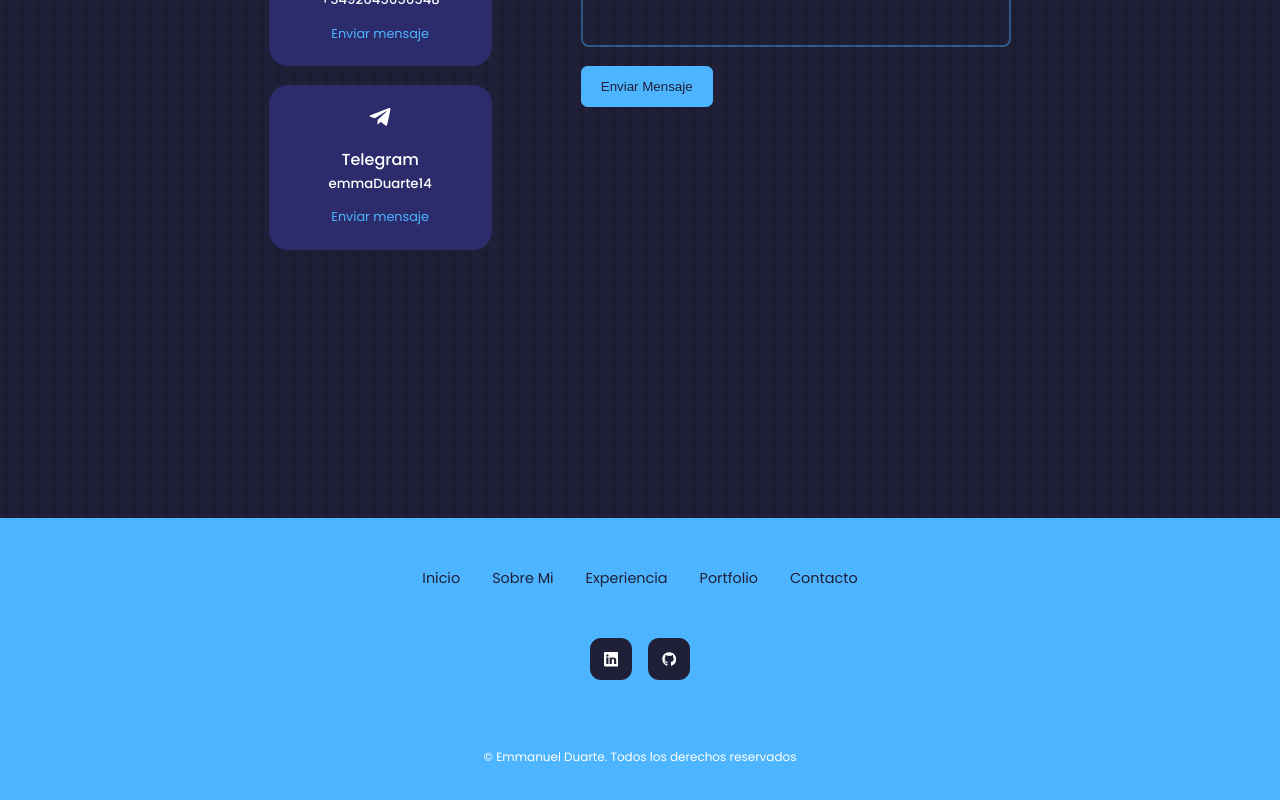
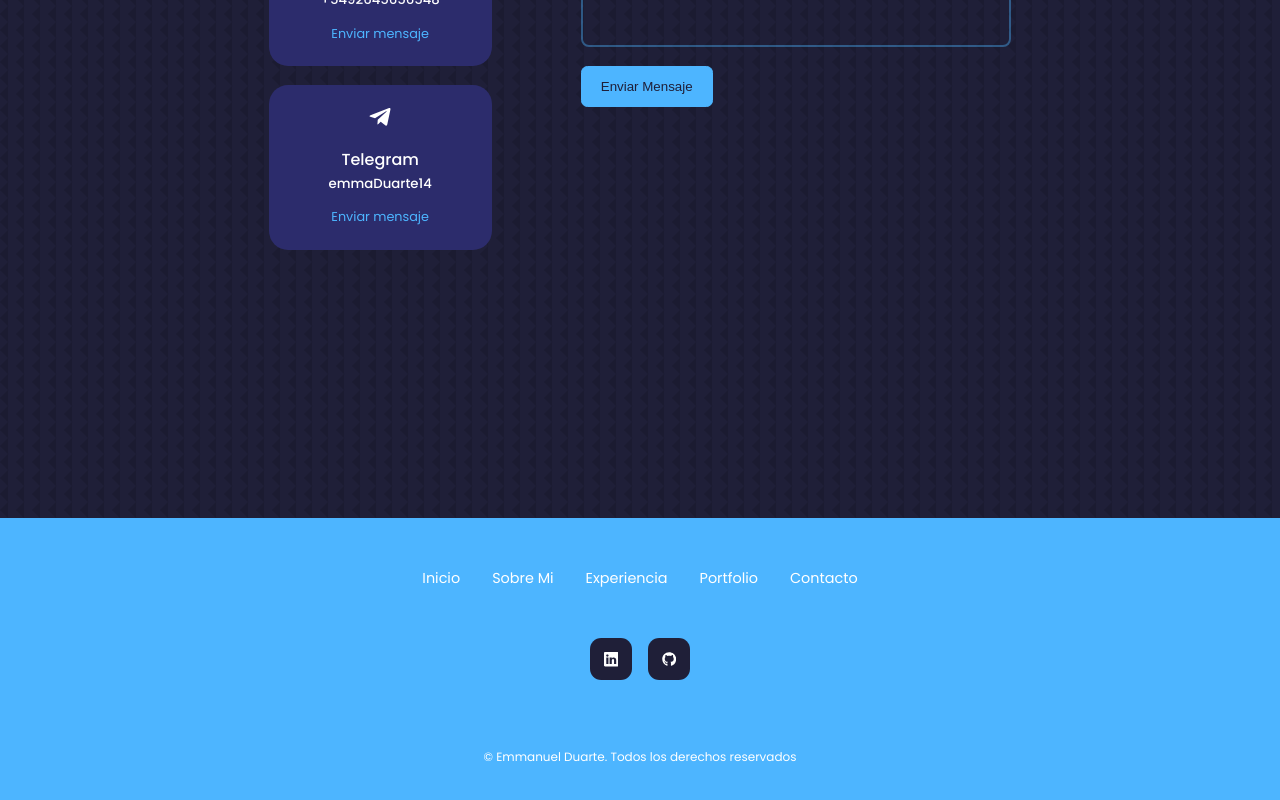
Before and after one commit to emmaduarte/Portfolio-React, a React (Create React App) app: page /Portfolio-React/Contacto in a window 1280 px wide. Shown: the part 522-1322 px from the top of the page. Built offline with nearby package versions, Linux system fonts and the light colour scheme.

Commit message:
arreglos navegacion

```diff
--- a/src/componentes/footer/Footer.jsx
+++ b/src/componentes/footer/Footer.jsx
@@ -9,11 +9,11 @@ const Footer = () => {
   return (
     <footer>
       <ul className='lista'>
-        <li><a href="" onClick={() => navigate(`/`)}>Inicio</a></li>
-        <li><a href="" onClick={() => navigate(`/Sobremi`)}>Sobre Mi</a></li>
-        <li><a href="" onClick={() => navigate(`/Experiencia`)}>Experiencia</a></li>
-        <li><a href="" onClick={() => navigate(`/Portfolio`)}>Portfolio</a></li>
-        <li><a href="" onClick={() => navigate(`/Contacto`)}>Contacto</a></li>
+        <li onClick={() => navigate(`/`)}>Inicio</li>
+        <li onClick={() => navigate(`/Sobremi`)}>Sobre Mi</li>
+        <li onClick={() => navigate(`/Experiencia`)}>Experiencia</li>
+        <li onClick={() => navigate(`/Portfolio`)}>Portfolio</li>
+        <li onClick={() => navigate(`/Contacto`)}>Contacto</li>
       </ul>
 
       <div className="footer__sociales">
--- a/src/componentes/footer/footer.css
+++ b/src/componentes/footer/footer.css
@@ -17,6 +17,10 @@ footer a{
     justify-content: center;
     gap: 2rem;
     margin: 0 auto 3rem;
+}
+
+.lista li{
+    cursor: pointer;
 }
 
 .footer__sociales{
--- a/src/componentes/header/Cta.jsx
+++ b/src/componentes/header/Cta.jsx
@@ -7,7 +7,7 @@ const Cta = () => {
   return (
     <div className='cta'>
         <a href={CV} download className='btn'>Descargar CV</a>
-        <a href="" onClick={() => navigate(`/Contacto`)} className='btn btn-primary'>Contactarme</a>
+        <p onClick={() => navigate(`/Contacto`)} className='btn btn-primary'>Contactarme</p>
     </div>
   )
 }
--- a/src/componentes/nav/Nav.jsx
+++ b/src/componentes/nav/Nav.jsx
@@ -11,11 +11,11 @@ const Nav = () => {
   const navigate = useNavigate();
   return (
     <nav>
-      <a href="" onClick={() => navigate(`/`)}> <AiOutlineHome/></a>
-      <a href="" onClick={() => navigate(`/SobreMi`)}><AiOutlineUser/></a>
-      <a href="" onClick={() => navigate(`/Experiencia`)}><BiBook/></a>
-      <a href="" onClick={() => navigate(`/Portfolio`)}><RiServiceLine/></a>
-      <a href="" onClick={() => navigate(`/Contacto`)}><BiMessageSquareDetail/></a>
+      <li onClick={() => navigate(`/`)}> <AiOutlineHome/></li>
+      <li onClick={() => navigate(`/SobreMi`)}> <AiOutlineUser/></li>
+      <li onClick={() => navigate(`/Experiencia`)}> <BiBook/></li>
+      <li onClick={() => navigate(`/Portfolio`)}> <RiServiceLine/></li>
+      <li onClick={() => navigate(`/Contacto`)}> <BiMessageSquareDetail/></li>
     </nav>
   )
 }
--- a/src/componentes/nav/nav.css
+++ b/src/componentes/nav/nav.css
@@ -14,20 +14,21 @@ nav{
     backdrop-filter: blur(15px);
 }
 
-nav a{
+nav li{
     background: transparent;
     padding: 0.9rem;
     border-radius: 50%;
     display: flex;
     color: var(--color-light);
     font-size: 1.1rem;
+    cursor: pointer;
 }
 
-nav a:hover{
+nav li:hover{
     background: rgba(0, 0, 0, 0.3);
 }
 
-nav a.active{
+nav li.active{
     background: var(--color-bg);
     color: var(--color-white);
 }
```
